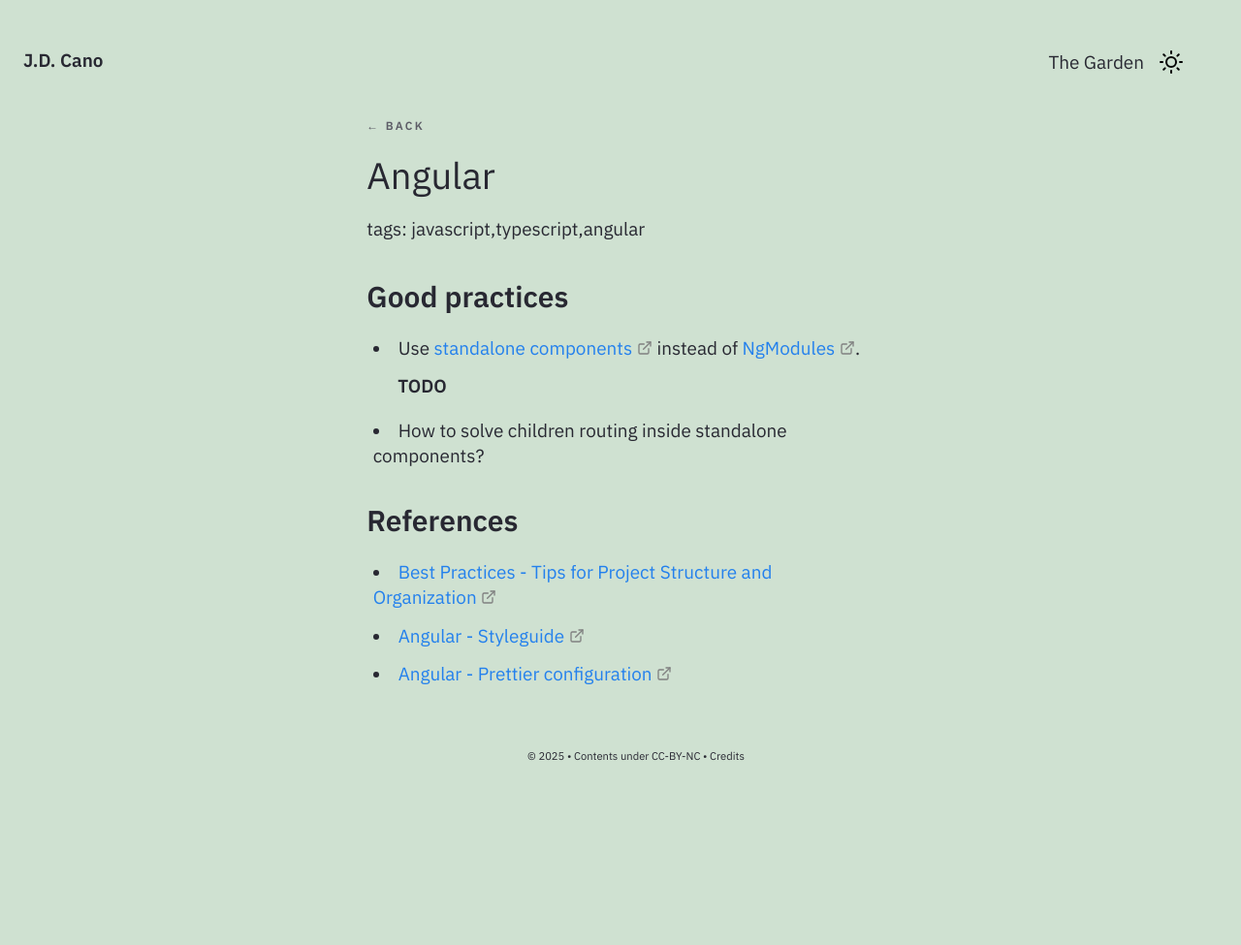
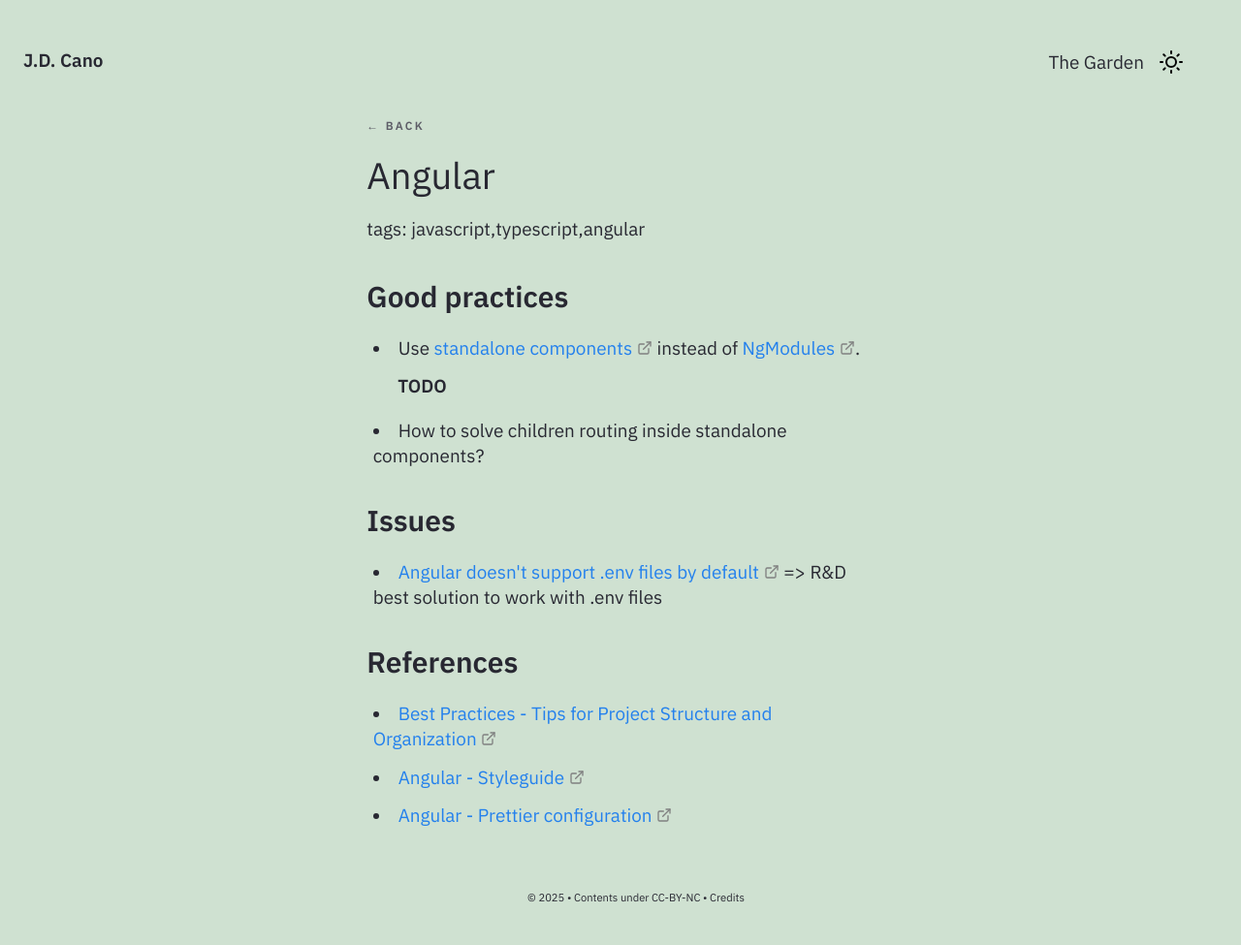
Before and after one commit to Gorzas/gorzas.github.io, a Jekyll site: the page built from _notes/Public/tech/Angular/Angular.md, in a window 1280 px wide. Shown: the whole page at 97% size. Built offline with Jekyll 4.4.1, drawn with Linux system fonts in a browser that asks for light colours; before the commit the page ends 900 px from its top, so only the background shows below that.

Commit message:
Update Angular.md

```diff
--- a/_notes/Public/tech/Angular/Angular.md
+++ b/_notes/Public/tech/Angular/Angular.md
@@ -16,6 +16,10 @@ growth: seedlings
 
 - How to solve children routing inside standalone components?
 
+## Issues
+
+- [Angular doesn't support .env files by default](https://vikky.dev/angular-and-environment-files) => R&D best solution to work with .env files
+
 ## References
 - [Best Practices - Tips for Project Structure and Organization](https://www.thinkitive.com/blog/angular-best-practices-tips-for-project-structure-and-organization/)
 - [Angular - Styleguide](https://angular.dev/style-guide)
```
Also changed, not shown: other parts of _notes/Public/tech/Angular/Angular.md (+1 -1 lines).
